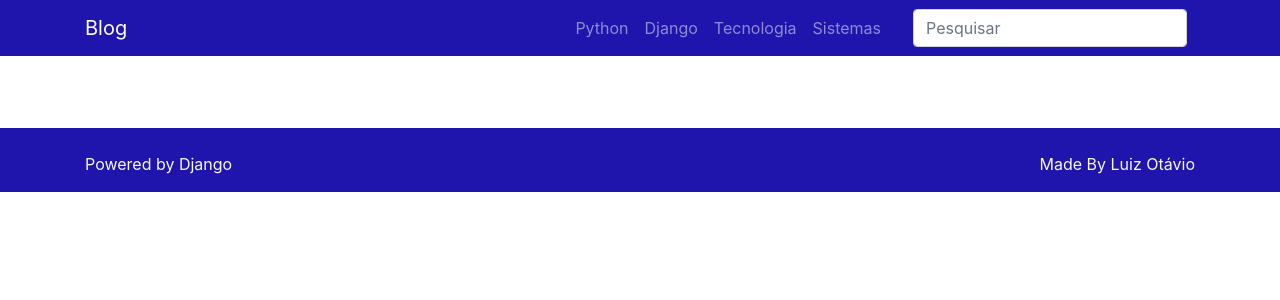
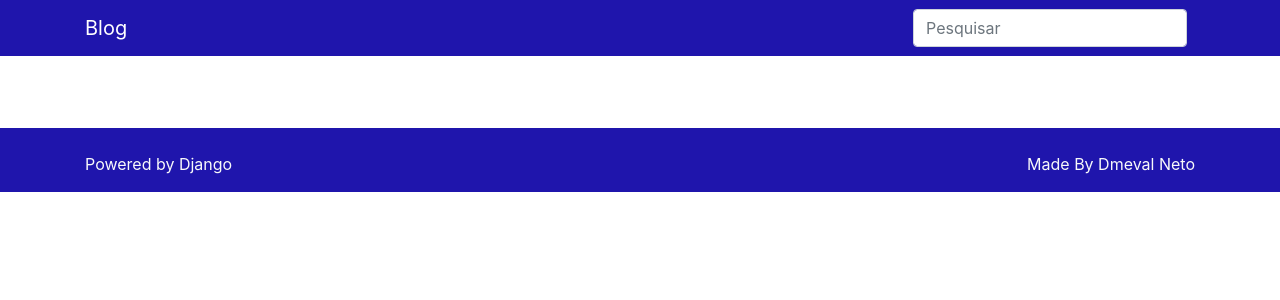
Before and after one commit to dnetochaves/blog, a Django app: page / in a window 1280 px wide. Shown: the top 300 px of the page. Run offline with Django 3.2, Linux system fonts and the light colour scheme; data that the repository does not hold is empty; some libraries are stand-ins or nearby versions.

Commit message:
Atumoçao emnu nav

```diff
--- a/posts/urls.py
+++ b/posts/urls.py
@@ -3,7 +3,8 @@ from . import views
 
 urlpatterns = [
     path('', views.PostIndex.as_view(), name='index'),
-    path('categoria/<str:categoria>', views.PostCategoria.as_view(), name='post_categoria'),
+    path('categoria/<str:categoria>',
+         views.PostCategoria.as_view(), name='post_categoria'),
     path('busca/', views.PostBusca.as_view(), name='post_busca'),
     path('post/<int:pk>', views.PostDetalhes.as_view(), name='post_detalhes'),
 ]
--- a/posts/views.py
+++ b/posts/views.py
@@ -4,6 +4,7 @@ from django.views.generic.edit import UpdateView
 from . models import Post
 from django.db.models import Q, Count, Case, When
 from comentarios.models import Comentarios
+from categorias.models import Categoria
 from comentarios.forms import FormComentario
 from django.contrib import messages
 
@@ -13,6 +14,13 @@ class PostIndex(ListView):
     template_name = 'posts/index.html'
     paginate_by = 3
     context_object_name = 'posts'
+
+    def get_context_data(self, **kwargs):
+        # Call the base implementation first to get a context
+        context = super().get_context_data(**kwargs)
+        # Add in a QuerySet of all the books
+        context['categorias'] = Categoria.objects.all()
+        return context
 
     def get_queryset(self):
         qs = super().get_queryset()
@@ -27,6 +35,9 @@ class PostIndex(ListView):
         )
 
         return qs
+
+
+
 
 
 class PostBusca(PostIndex):
--- a/templates/parciais/_footer.html
+++ b/templates/parciais/_footer.html
@@ -7,7 +7,7 @@
                 <p class="text-left">Powered by Django</p>
             </div>
             <div class="col">
-                <p class="text-right">Made By Luiz Otávio</p>
+                <p class="text-right">Made By Dmeval Neto</p>
             </div>
         </div>
     </div>
--- a/templates/parciais/_nav.html
+++ b/templates/parciais/_nav.html
@@ -3,29 +3,31 @@
     <div class="container">
         <a class="navbar-brand" href="{% url 'index' %}">Blog</a>
         <button class="navbar-toggler" type="button" data-toggle="collapse" data-target="#navbarResponsive"
-                aria-controls="navbarResponsive" aria-expanded="false" aria-label="Toggle navigation">
+            aria-controls="navbarResponsive" aria-expanded="false" aria-label="Toggle navigation">
             <span class="navbar-toggler-icon"></span>
         </button>
+
+
+
         <div class="collapse navbar-collapse" id="navbarResponsive">
+
             <ul class="navbar-nav ml-auto">
+
+                {% for categoria in categorias %}
+
                 <li class="nav-item">
-                    <a class="nav-link" href="{% url 'post_categoria' 'python' %}">Python</a>
+                    <a class="nav-link" href="{% url 'post_categoria' categoria.nome_cat %}">{{ categoria.nome_cat }}</a>
                 </li>
-                <li class="nav-item">
-                    <a class="nav-link" href="{% url 'post_categoria' 'django' %}">Django</a>
-                </li>
-                <li class="nav-item">
-                    <a class="nav-link" href="{% url 'post_categoria' 'tecnologia' %}">Tecnologia</a>
-                </li>
-                <li class="nav-item">
-                    <a class="nav-link" href="{% url 'post_categoria' 'sistemas' %}">Sistemas</a>
-                </li>
+
+                {% endfor %}
+
             </ul>
+
             <form class="form-inline my-2 my-lg-0 ml-lg-4" action="{% url 'post_busca' %}">
-                <input name="termo" value="{{ request.GET.termo }}" class="form-control mr-sm-2" type="search" placeholder="Pesquisar"
-                       aria-label="Pesquisar">
+                <input name="termo" value="{{ request.GET.termo }}" class="form-control mr-sm-2" type="search"
+                    placeholder="Pesquisar" aria-label="Pesquisar">
             </form>
         </div>
     </div>
 </nav>
-<!--/_nav.html-->
+<!--/_nav.html
```
Also changed, not shown: media/post_img/download.jpeg (added), media/post_img/python.jpeg (added), posts/templates/posts/index.html (line endings or trailing spaces).
